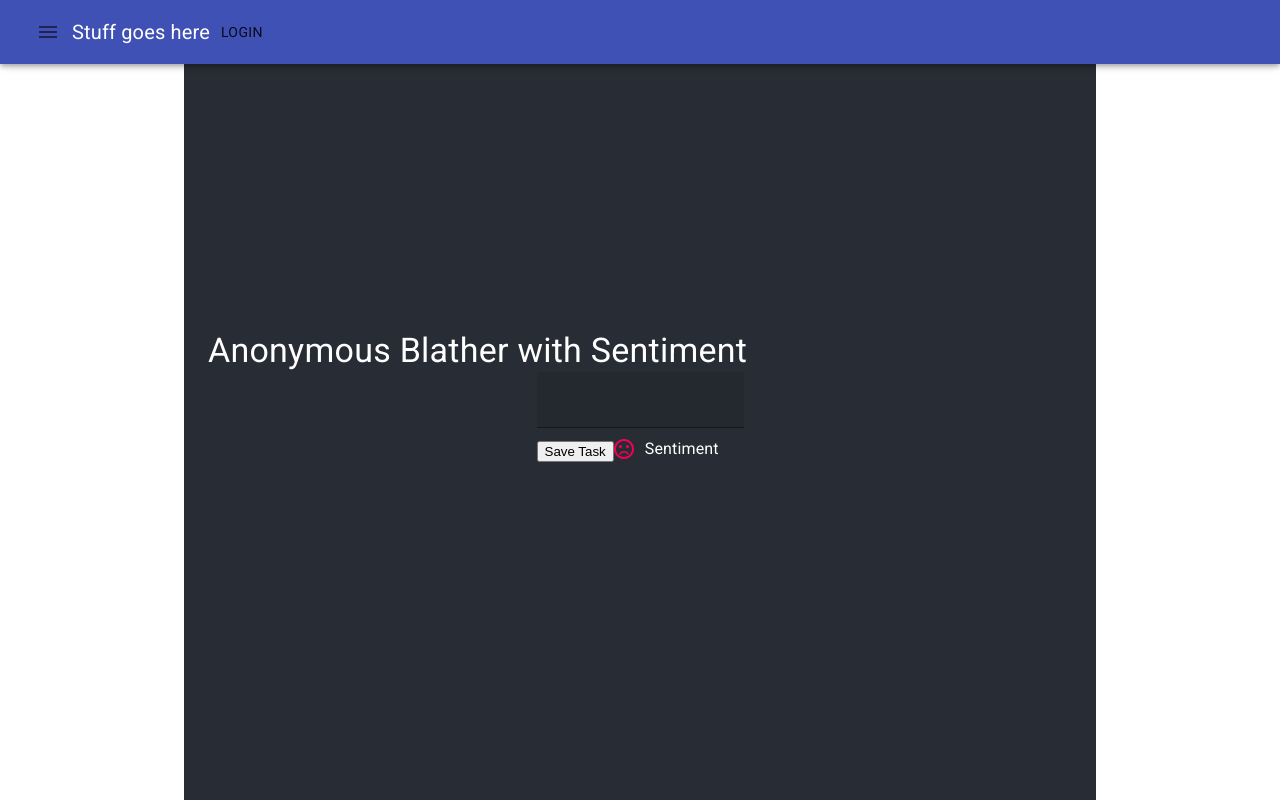
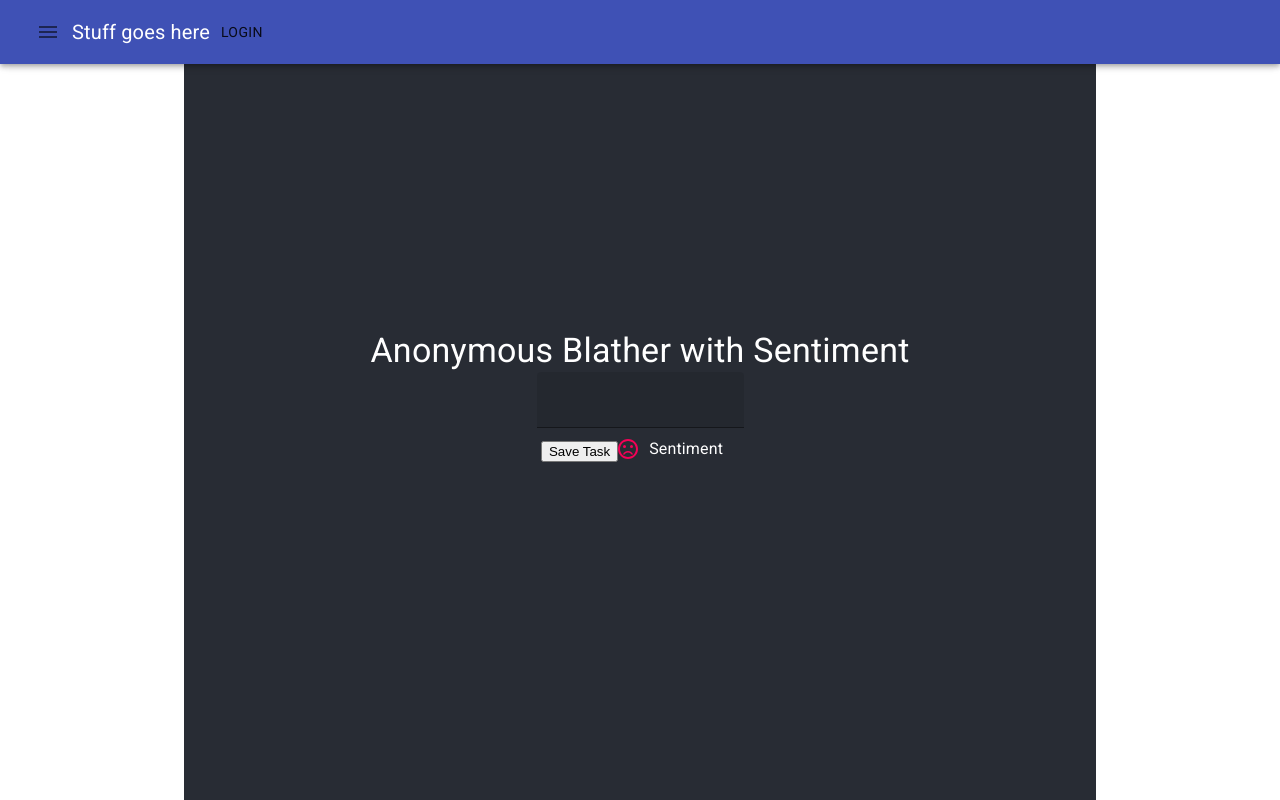
Before and after one commit to andyf016/ghost-frontend, a React (Create React App) app: page / in a window 1280 px wide. Built offline with nearby package versions, Linux system fonts and the light colour scheme.

Commit message:
add postcard component

```diff
--- a/src/App.css
+++ b/src/App.css
@@ -1,6 +1,5 @@
 .App {
   text-align: center;
-
 }
 
 .App-logo {
@@ -23,6 +22,7 @@
   justify-content: center;
   font-size: calc(10px + 2vmin);
   color: white;
+  text-align: center;
 }
 
 .App-link {
--- a/src/App.js
+++ b/src/App.js
@@ -9,6 +9,7 @@ import {
 } from "@material-ui/core/styles";
 import { orange } from "@material-ui/core/colors";
 import Container from "@material-ui/core/Container";
+import Grid from "@material-ui/core/Grid";
 
 import PostForm from "./components/PostForm";
 import Header from "./components/Header";
```
Also changed, not shown: src/components/PostCard.js (added, +11 -0 lines).
